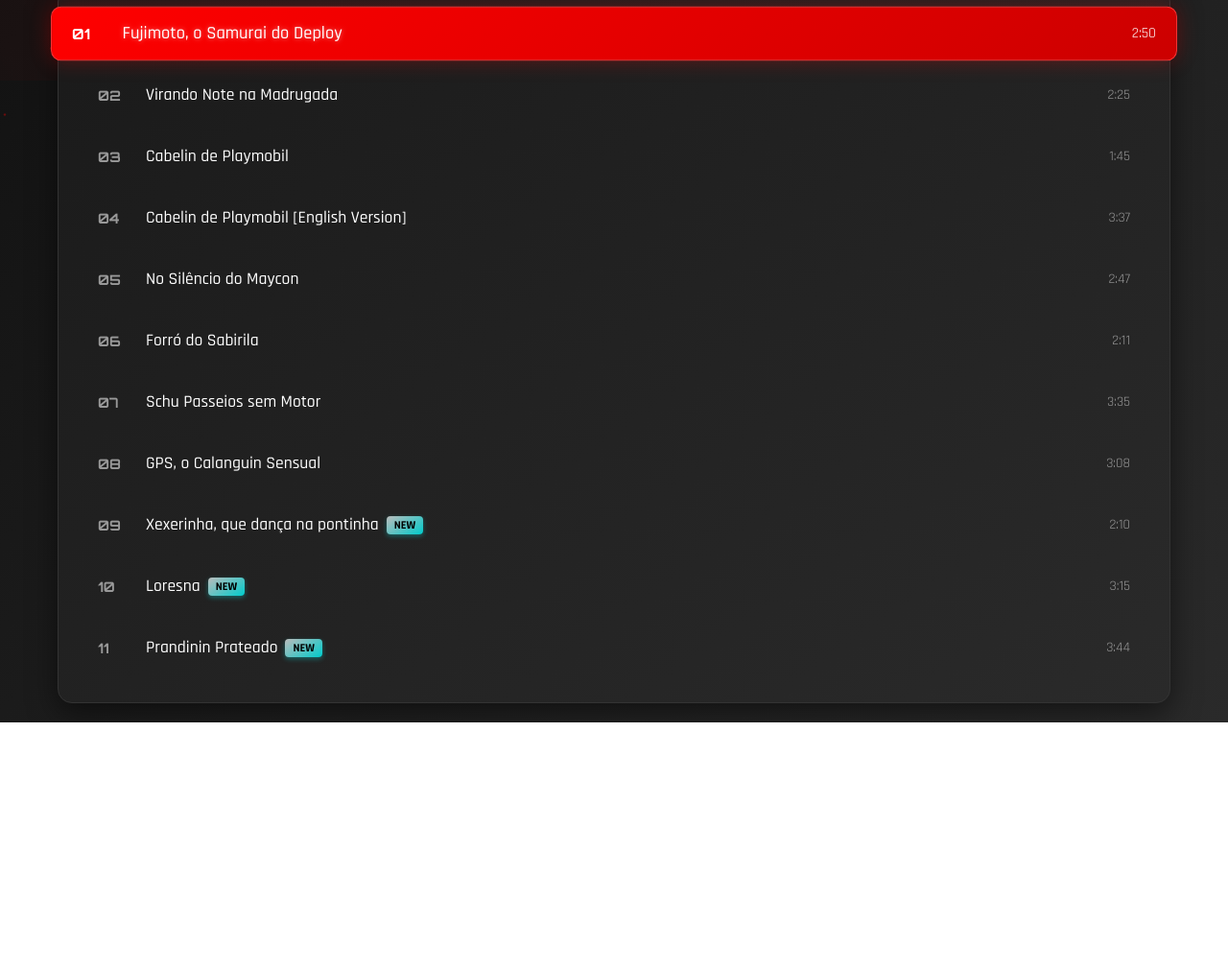
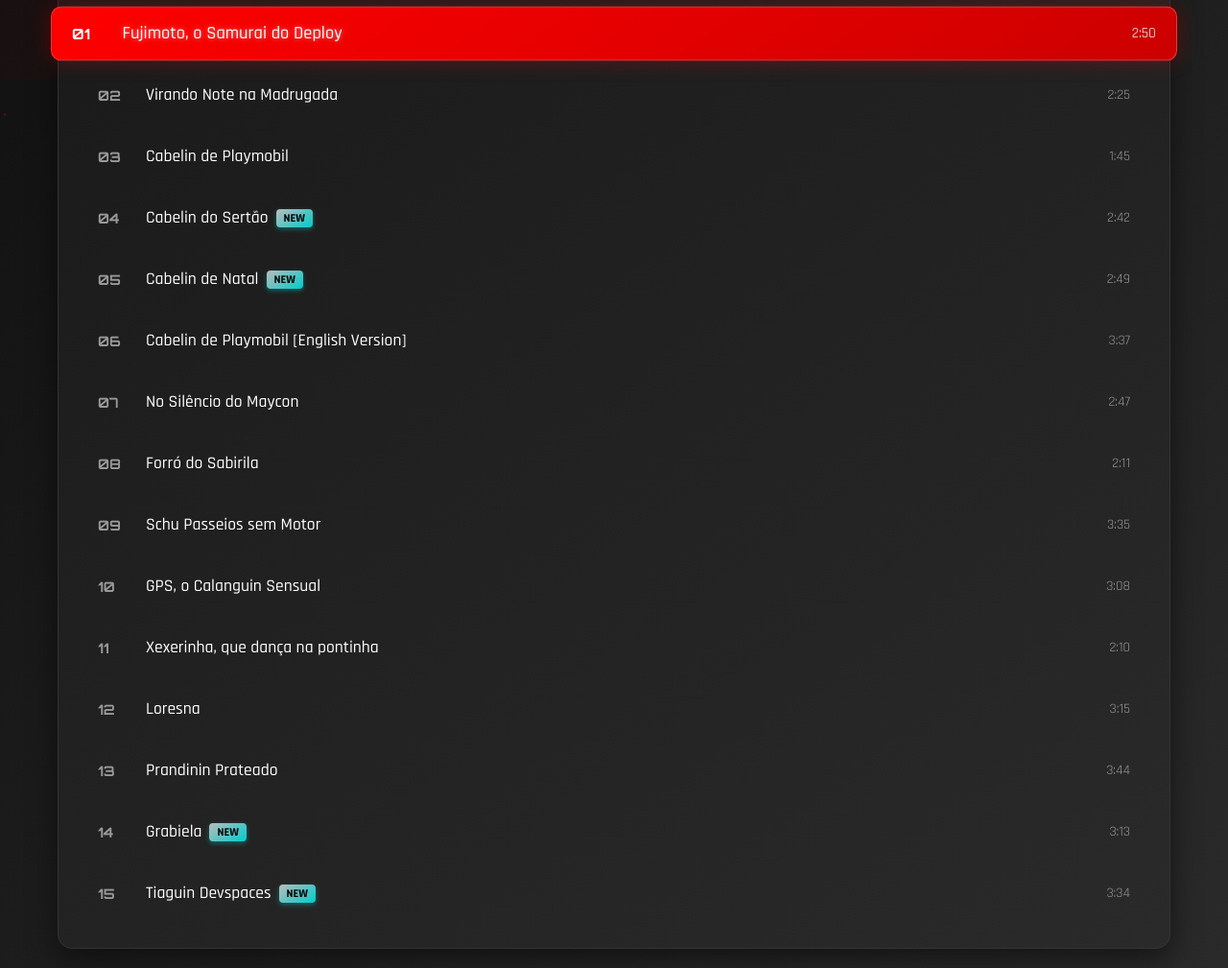
Before and after one commit to Tautorn/hitsneoson, a plain HTML site: page index.html in a window 1280 px wide. Shown: the part 716-1725 px from the top of the page at 96% size. Before the commit the page ends 1469 px from the top, so only its background shows below. Drawn offline with Linux system fonts and the light colour scheme.

Commit message:
Novos Hits completos

```diff
--- a/index.html
+++ b/index.html
@@ -95,6 +95,16 @@
                         <span class="track-name">Cabelin de Playmobil</span>
                         <span class="track-duration">1:45</span>
                     </div>
+                    <div class="track" data-track="11">
+                        <span class="track-number">12</span>
+                        <span class="track-name">Cabelin do Sertão<span class="chip">NEW</span></span>
+                        <span class="track-duration">2:42</span>
+                    </div>
+                    <div class="track" data-track="12">
+                        <span class="track-number">13</span>
+                        <span class="track-name">Cabelin de Natal<span class="chip">NEW</span></span>
+                        <span class="track-duration">2:49</span>
+                    </div>
                     <div class="track" data-track="3">
                         <span class="track-number">04</span>
                         <span class="track-name">Cabelin de Playmobil [English Version]</span>
@@ -134,6 +144,16 @@
                         <span class="track-number">11</span>
                         <span class="track-name">Prandinin Prateado<span class="chip">NEW</span></span>
                         <span class="track-duration">2:10</span>
+                    </div>
+                    <div class="track" data-track="13">
+                        <span class="track-number">14</span>
+                        <span class="track-name">Grabiela<span class="chip">NEW</span></span>
+                        <span class="track-duration">3:13</span>
+                    </div>
+                    <div class="track" data-track="14">
+                        <span class="track-number">15</span>
+                        <span class="track-name">Tiaguin Devspaces<span class="chip">NEW</span></span>
+                        <span class="track-duration">3:34</span>
                     </div>
                 </div>
             </div>
--- a/script.js
+++ b/script.js
@@ -26,6 +26,16 @@ class NeoSonPlayer {
                 title: "Cabelin de Playmobil",
                 file: "O Cabelin de Playmobil.mp3",
                 duration: "1:45"
+            },
+            {
+                title: "Cabelin do Sertão",
+                file: "Cabelin do Sertao.mp3",
+                duration: "2:42"
+            },
+            {
+                title: "Cabelin de Natal",
+                file: "Cabelin de Natal.mp3",
+                duration: "2:49"
             },
             {
                 title: "Cabelin de Playmobil [English Version]",
@@ -66,6 +76,16 @@ class NeoSonPlayer {
                 title: "Prandinin Prateado",
                 file: "Prandinin Prateado.mp3",
                 duration: "3:44"
+            },
+            {
+                title: "Grabiela",
+                file: "Grabiela.mp3",
+                duration: "3:13"
+            },
+            {
+                title: "Tiaguin Devspaces",
+                file: "Tiaguin Devspaces.mp3",
+                duration: "3:34"
             }
         ];
 
@@ -311,7 +331,7 @@ class NeoSonPlayer {
             trackElement.className = `track ${index === this.currentTrackIndex ? 'active' : ''}`;
             trackElement.setAttribute('data-track', index);
 
-            const trackNameHTML = index === 8 || index === 9 || index === 10
+            const trackNameHTML = index === 13 || index === 14 || index === 3 || index === 4
                 ? `${track.title} <span class="chip">NEW</span>`
                 : track.title;
 
```
Also changed, not shown: 4 other files.
